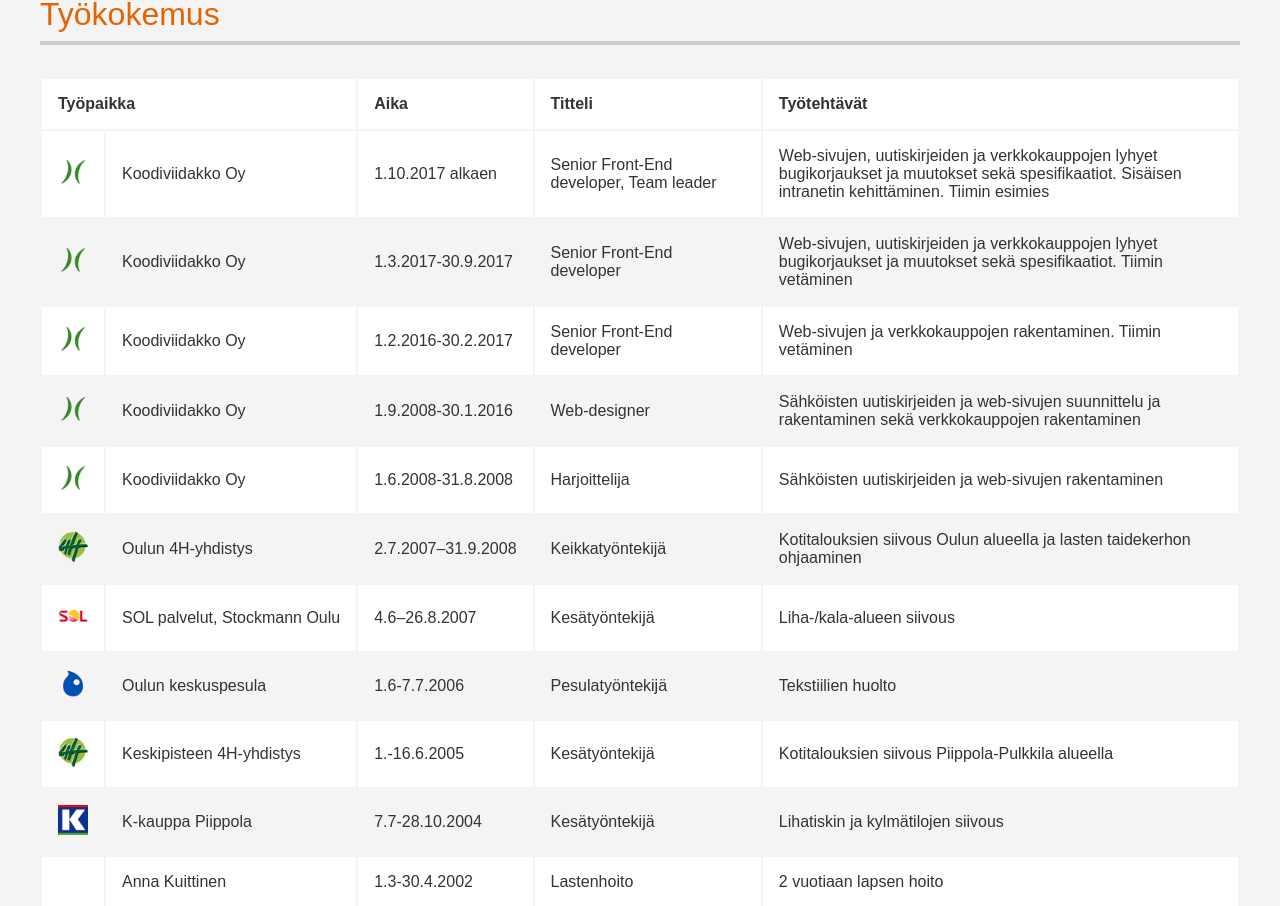
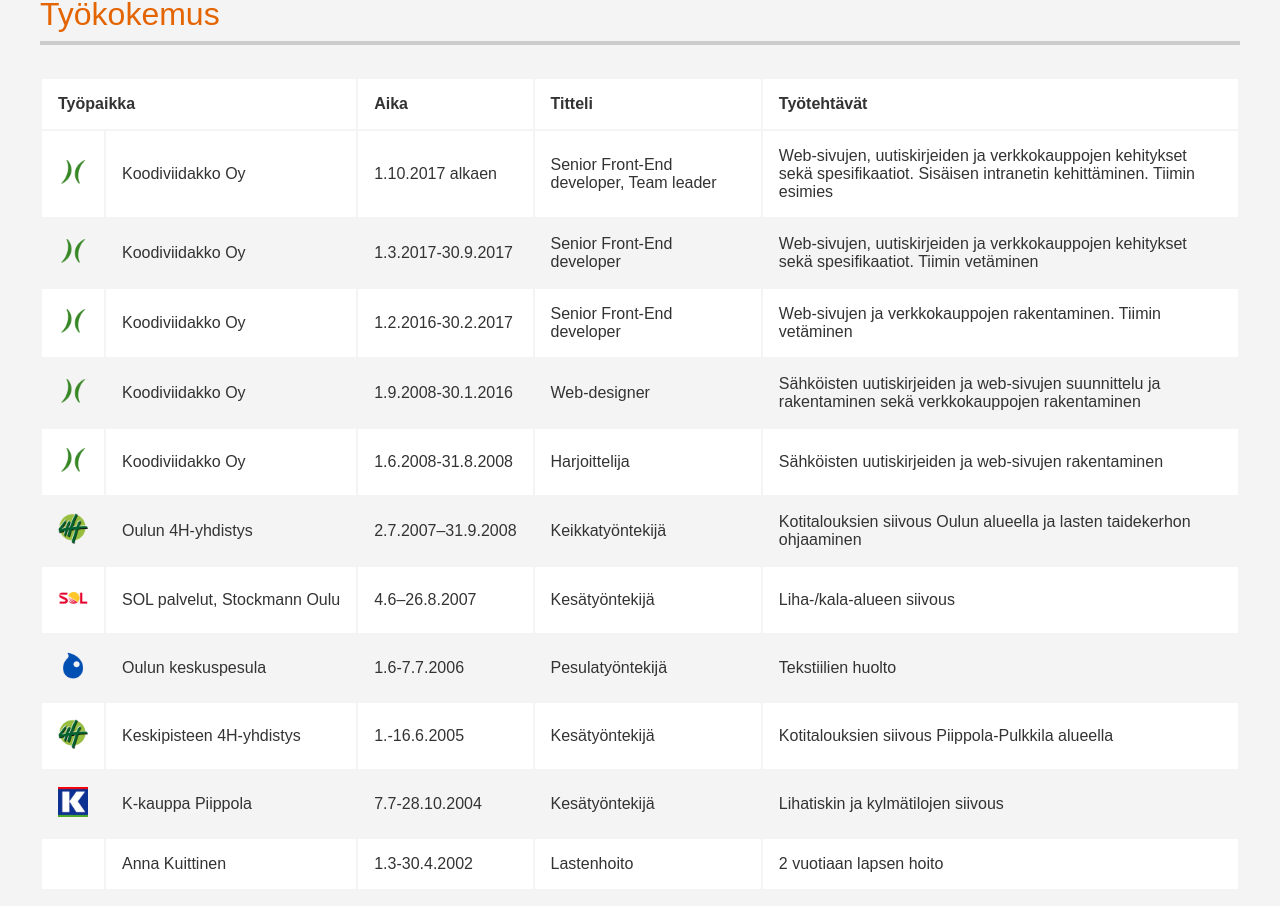
Before and after one commit to lellu/elisatervonencom, a Nuxt app: page / in a window 1280 px wide. Shown: the part 851-1757 px from the top of the page. Built offline with nearby package versions, Linux system fonts and the light colour scheme.

Commit message:
more work detail changes

```diff
--- a/components/Work.vue
+++ b/components/Work.vue
@@ -38,8 +38,8 @@ export default {
     return {
       works: {
         fi: [
-          {id: 1, name: 'Koodiviidakko Oy', time: '1.10.2017 alkaen', title: 'Senior Front-End developer, Team leader', duties: 'Web-sivujen, uutiskirjeiden ja verkkokauppojen lyhyet bugikorjaukset ja muutokset sekä spesifikaatiot. Sisäisen intranetin kehittäminen. Tiimin esimies', image: '/work/kv.png', type: 'web' },
-          {id: 2, name: 'Koodiviidakko Oy', time: '1.3.2017-30.9.2017', title: 'Senior Front-End developer', duties: 'Web-sivujen, uutiskirjeiden ja verkkokauppojen lyhyet bugikorjaukset ja muutokset sekä spesifikaatiot. Tiimin vetäminen', image: '/work/kv.png', type: 'web' },
+          {id: 1, name: 'Koodiviidakko Oy', time: '1.10.2017 alkaen', title: 'Senior Front-End developer, Team leader', duties: 'Web-sivujen, uutiskirjeiden ja verkkokauppojen kehitykset sekä spesifikaatiot. Sisäisen intranetin kehittäminen. Tiimin esimies', image: '/work/kv.png', type: 'web' },
+          {id: 2, name: 'Koodiviidakko Oy', time: '1.3.2017-30.9.2017', title: 'Senior Front-End developer', duties: 'Web-sivujen, uutiskirjeiden ja verkkokauppojen kehitykset sekä spesifikaatiot. Tiimin vetäminen', image: '/work/kv.png', type: 'web' },
           {id: 3, name: 'Koodiviidakko Oy', time: '1.2.2016-30.2.2017', title: 'Senior Front-End developer', duties: 'Web-sivujen ja verkkokauppojen rakentaminen. Tiimin vetäminen', image: '/work/kv.png', type: 'web' },
           {id: 4, name: 'Koodiviidakko Oy', time: '1.9.2008-30.1.2016', title: 'Web-designer', duties: 'Sähköisten uutiskirjeiden ja web-sivujen suunnittelu ja rakentaminen sekä verkkokauppojen rakentaminen', image: '/work/kv.png', type: 'web' },
           {id: 5, name: 'Koodiviidakko Oy', time: '1.6.2008-31.8.2008', title: 'Harjoittelija', duties: 'Sähköisten uutiskirjeiden ja web-sivujen rakentaminen', image: '/work/kv.png', type: 'web' },
@@ -53,8 +53,8 @@ export default {
           {id: 13, name: 'Vuokatinrannan Leirikeskus', time: '27.-1.7.2000', title: 'Ryhmänohjaaja', duties: 'Varhaisnuortenleirin ryhmän ohjaus', image: '/work/vuokatinranta.png', type: 'other' },
         ],
         en: [
-          {id: 1, name: 'Liana Technologies', time: 'from 1.10.2017', title: 'Senior Front-End developer, Team leader', duties: 'Short changes and developments to websites as well as specifications and work estimations. Internal Intranet Development. Team superior', image: '/work/kv.png', type: 'web' },
-          {id: 2, name: 'Liana Technologies', time: '1.3.2017-30.9.2017', title: 'Senior Front-End developer', duties: 'Short changes and developments to newsletters, websites and webshops as well as specifications and work estimations. Team leading.', image: '/work/kv.png', type: 'web' },
+          {id: 1, name: 'Liana Technologies', time: 'from 1.10.2017', title: 'Senior Front-End developer, Team leader', duties: 'Building websites as well as specifications and work estimations. Internal Intranet Development. Team superior', image: '/work/kv.png', type: 'web' },
+          {id: 2, name: 'Liana Technologies', time: '1.3.2017-30.9.2017', title: 'Senior Front-End developer', duties: 'Building newsletters, websites and webshops as well as specifications and work estimations. Team leading.', image: '/work/kv.png', type: 'web' },
           {id: 3, name: 'Liana Technologies', time: '1.2.2016-30.2.2017', title: 'Senior Front-End developer', duties: 'Building websites and webshops. Team leading.', image: '/work/kv.png', type: 'web' },
           {id: 4, name: 'Liana Technologies', time: '1.9.2008-30.1.2016', title: 'Web-designer', duties: 'Building and designing newsletters, websites and webshops.', image: '/work/kv.png', type: 'web' },
           {id: 5, name: 'Liana Technologies', time: '1.6.2008-31.8.2008', title: 'Trainee', duties: 'Building newsletters and websites', image: '/work/kv.png', type: 'web' },
```
